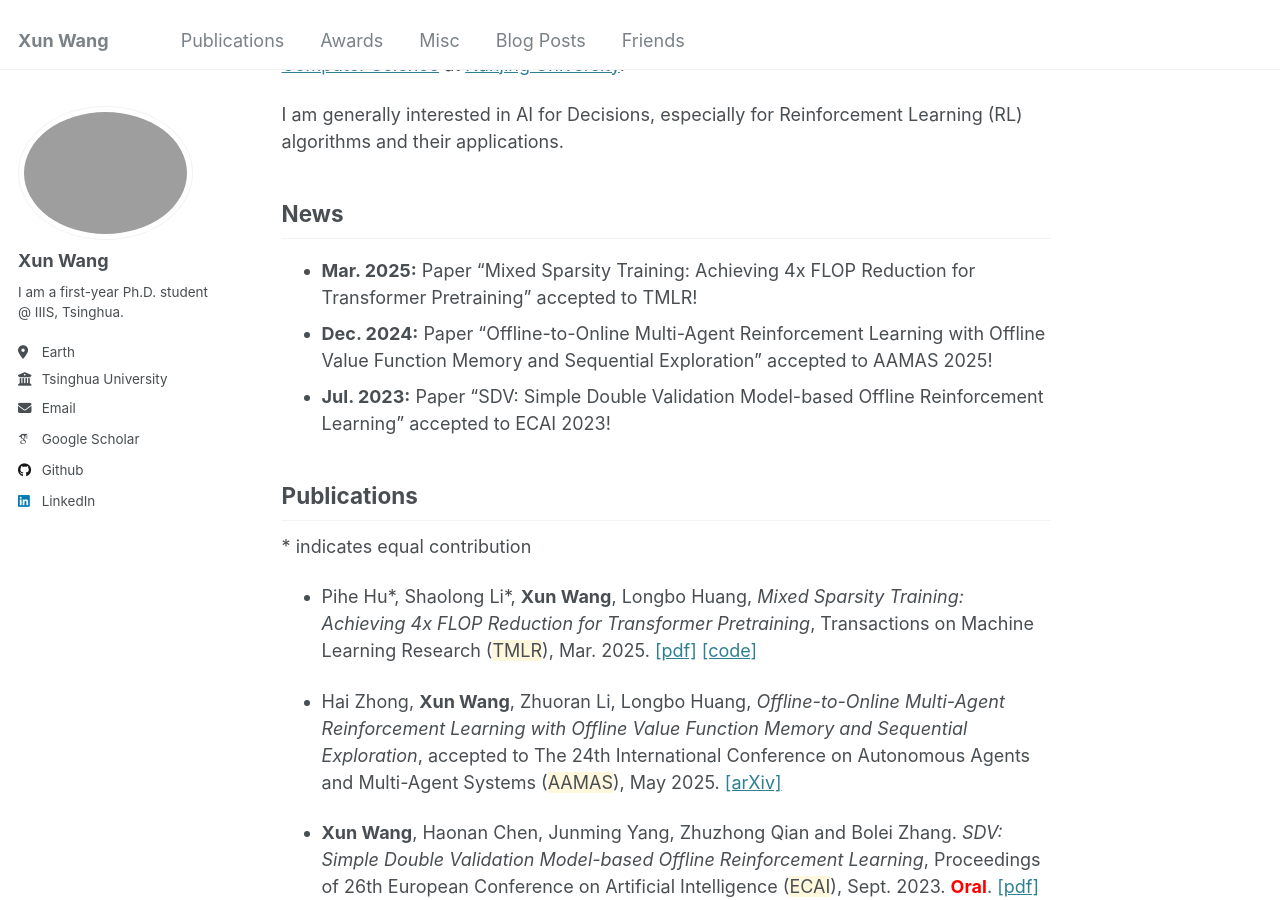
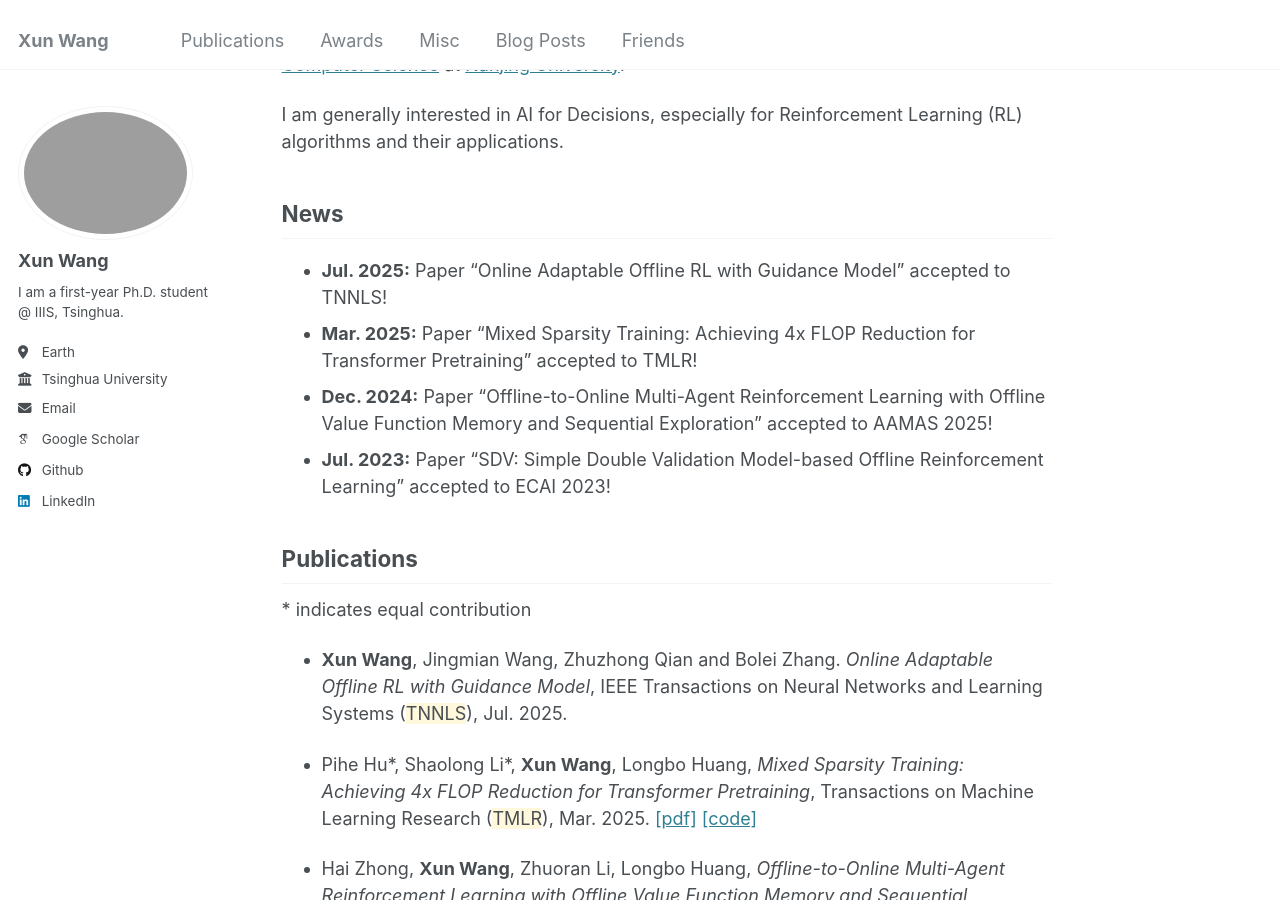
Before and after one commit to Misakau/Misakau.github.io, a Jekyll site: the page built from _pages/about.md, in a window 1280 px wide and 900 px high, scrolled down 229 px. Built offline with Jekyll 4.4.1, drawn with Linux system fonts in a browser that asks for light colours; some web fonts are replaced; comment, search, counter and statistics services are not loaded.

Commit message:
add new papers

```diff
--- a/_pages/about.md
+++ b/_pages/about.md
@@ -15,6 +15,7 @@ I am generally interested in AI for Decisions, especially for Reinforcement Lear
 
 News
 ------
+- **Jul. 2025:** Paper "Online Adaptable Offline RL with Guidance Model" accepted to TNNLS!
 - **Mar. 2025:** Paper "Mixed Sparsity Training: Achieving 4x FLOP Reduction for Transformer Pretraining" accepted to TMLR!
 - **Dec. 2024:** Paper "Offline-to-Online Multi-Agent Reinforcement Learning with Offline Value Function Memory and Sequential Exploration" accepted to AAMAS 2025!
 - **Jul. 2023:** Paper "SDV: Simple Double Validation Model-based Offline Reinforcement Learning" accepted to ECAI 2023!
@@ -22,6 +23,8 @@ News
 Publications
 ------
 \* indicates equal contribution
+- **Xun Wang**, Jingmian Wang, Zhuzhong Qian and Bolei Zhang. *Online Adaptable Offline RL with Guidance Model*, IEEE Transactions on Neural Networks and Learning Systems (<span style="background-color:#FFF8DC;">TNNLS</span>), Jul. 2025.
+
 - Pihe Hu\*, Shaolong Li\*, **Xun Wang**, Longbo Huang, *Mixed Sparsity Training: Achieving 4x FLOP Reduction for Transformer Pretraining*, Transactions on Machine Learning Research (<span style="background-color:#FFF8DC;">TMLR</span>), Mar. 2025. [\[pdf\]](https://openreview.net/pdf?id=XosdLS7KVE) [\[code\]](https://github.com/hupihe/Mixed-Sparsity-Training)
 
 - Hai Zhong, **Xun Wang**, Zhuoran Li, Longbo Huang, *Offline-to-Online Multi-Agent Reinforcement Learning with Offline Value Function Memory and Sequential Exploration*, accepted to The 24th International Conference on Autonomous Agents and Multi-Agent Systems (<span style="background-color:#FFF8DC;">AAMAS</span>), May 2025. [\[arXiv\]](https://arxiv.org/abs/2410.19450)
```
